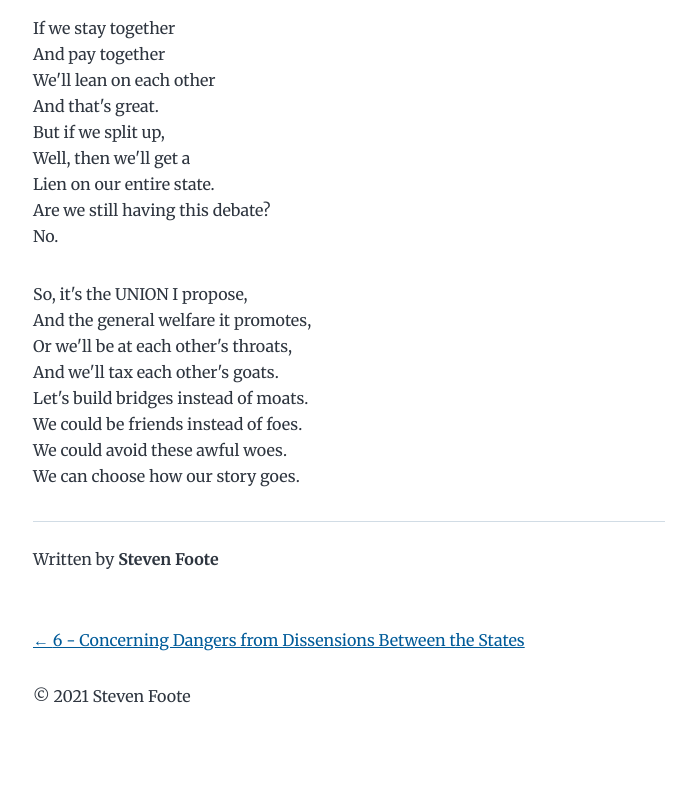
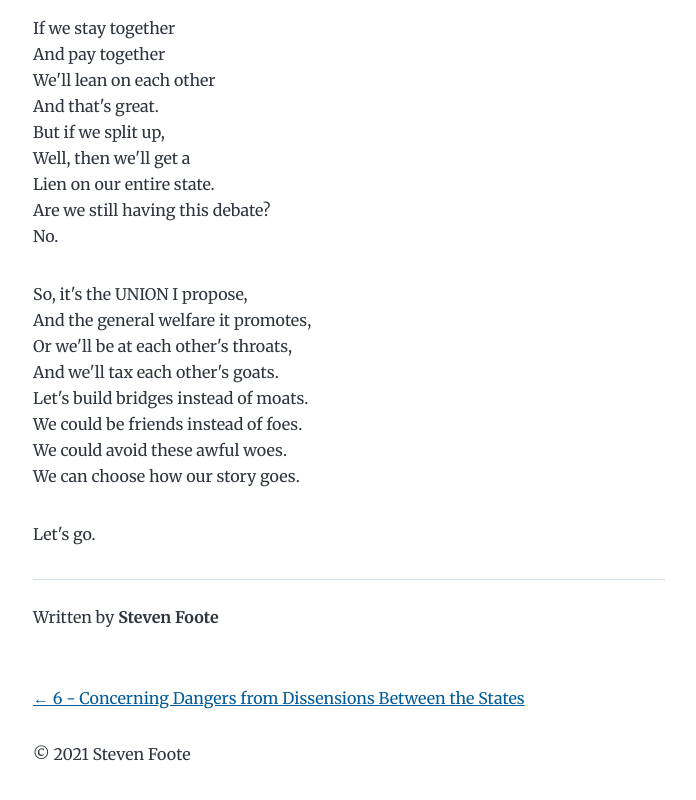
Before and after one commit to smfoote/federalist-papers-project, a Gatsby site: page /7-dangers-from-dissensions-between-states/ in a window 1280 px wide. Shown: the part 1736-2536 px from the top of the page, without its empty margins (291-987 px from the left). Before the commit the page ends 2500 px from the top, so only its background shows below. Built offline with nearby package versions, Linux system fonts and the light colour scheme; Gatsby itself is replaced by a stand-in of ours.

Commit message:
Let's go

```diff
--- a/content/blog/7-dangers-from-dissensions-between-states/index.md
+++ b/content/blog/7-dangers-from-dissensions-between-states/index.md
@@ -75,3 +75,5 @@ Let's build bridges instead of moats.<br/>
 We could be friends instead of foes.<br/>
 We could avoid these awful woes.<br/>
 We can choose how our story goes.<br/>
+
+Let's go.
```
